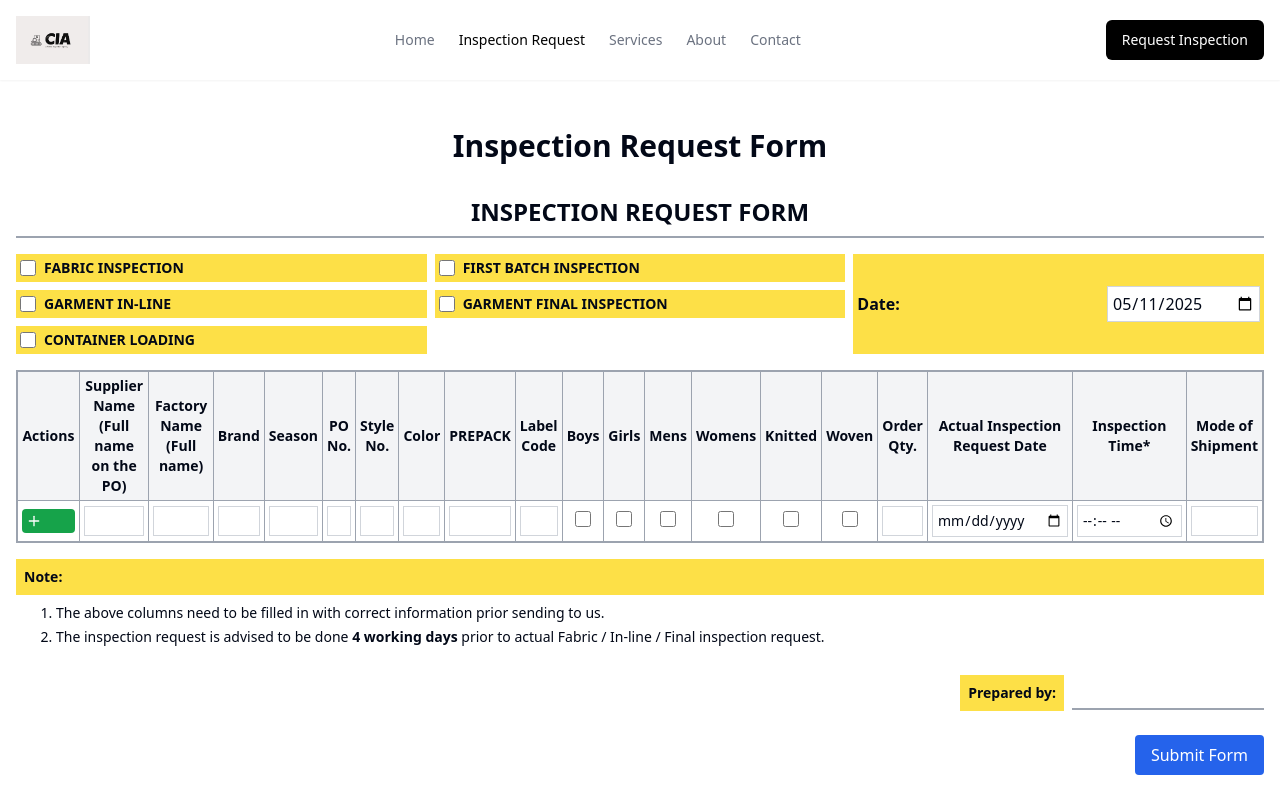
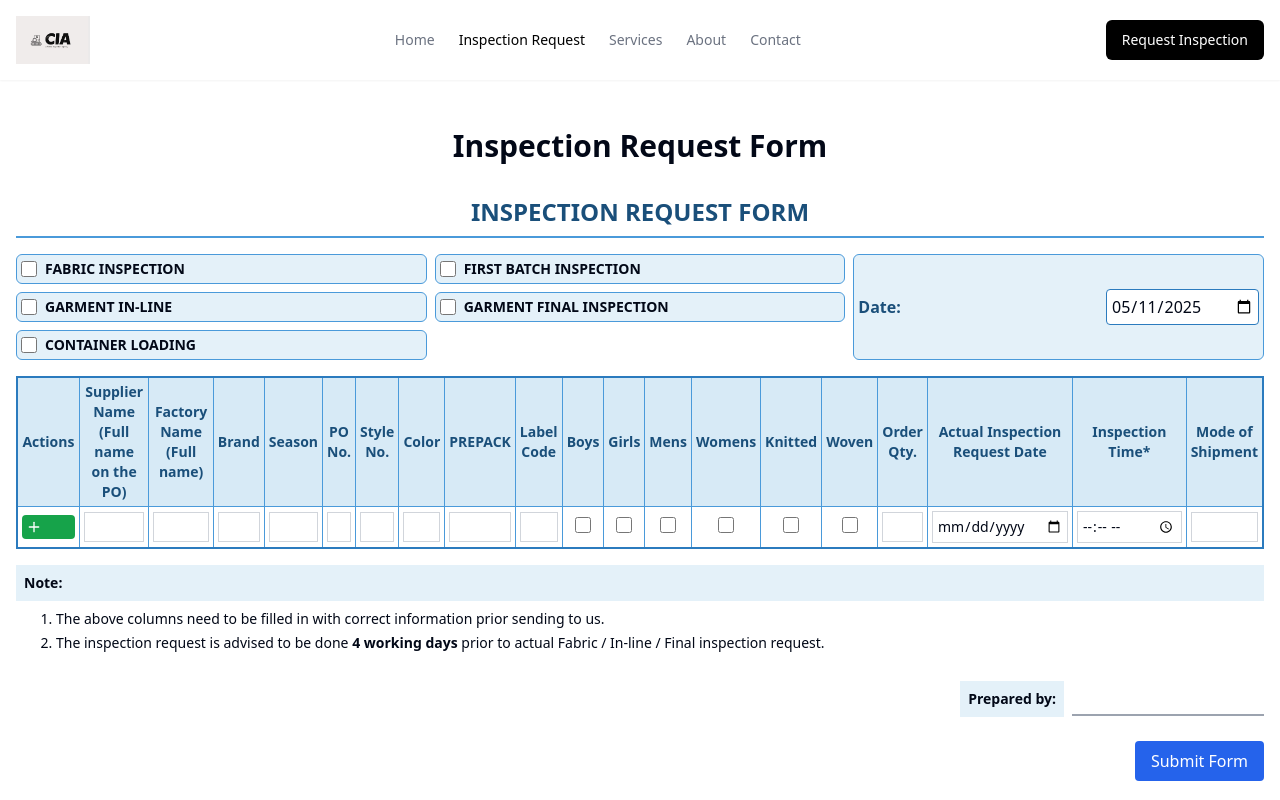
Before and after one commit to bharat284/inspo-request-form, a React (Vite) app: page / in a window 1280 px wide. Both pictures are taken after a click on the button "Inspection Request". Shown: the top 800 px of the page. Built offline with nearby package versions, Linux system fonts and the light colour scheme.

Commit message:
Refactor: Use form specific colors
Use form specific colors in the application.

```diff
--- a/src/components/InspectionFormHeader.tsx
+++ b/src/components/InspectionFormHeader.tsx
@@ -22,13 +22,13 @@ export const InspectionFormHeader = ({
 }: InspectionFormHeaderProps) => {
   return (
     <div className="mb-4">
-      <h1 className="text-xl md:text-2xl font-bold text-center border-b-2 border-gray-400 pb-2 mb-4">
+      <h1 className="text-xl md:text-2xl font-bold text-center border-b-2 border-aileron-blue pb-2 mb-4 text-aileron-darkblue">
         INSPECTION REQUEST FORM
       </h1>
 
       <div className="grid grid-cols-1 md:grid-cols-3 gap-2 mb-4">
         <div className="col-span-1 md:col-span-2 grid grid-cols-1 md:grid-cols-2 gap-2">
-          <div className="highlight-bg p-1 flex items-center">
+          <div className="bg-aileron-lightblue/20 border border-aileron-blue p-1 flex items-center rounded-md">
             <InspectionTypeCheckbox
               id="fabricInspection"
               label="FABRIC INSPECTION"
@@ -37,7 +37,7 @@ export const InspectionFormHeader = ({
             />
           </div>
 
-          <div className="highlight-bg p-1 flex items-center">
+          <div className="bg-aileron-lightblue/20 border border-aileron-blue p-1 flex items-center rounded-md">
             <InspectionTypeCheckbox
               id="firstBatchInspection"
               label="FIRST BATCH INSPECTION"
@@ -46,7 +46,7 @@ export const InspectionFormHeader = ({
             />
           </div>
 
-          <div className="highlight-bg p-1 flex items-center">
+          <div className="bg-aileron-lightblue/20 border border-aileron-blue p-1 flex items-center rounded-md">
             <InspectionTypeCheckbox
               id="garmentInLine"
               label="GARMENT IN-LINE"
@@ -55,7 +55,7 @@ export const InspectionFormHeader = ({
             />
           </div>
 
-          <div className="highlight-bg p-1 flex items-center">
+          <div className="bg-aileron-lightblue/20 border border-aileron-blue p-1 flex items-center rounded-md">
             <InspectionTypeCheckbox
               id="garmentFinalInspection"
               label="GARMENT FINAL INSPECTION"
@@ -64,7 +64,7 @@ export const InspectionFormHeader = ({
             />
           </div>
 
-          <div className="highlight-bg p-1 flex items-center">
+          <div className="bg-aileron-lightblue/20 border border-aileron-blue p-1 flex items-center rounded-md">
             <InspectionTypeCheckbox
               id="containerLoading"
               label="CONTAINER LOADING"
@@ -74,14 +74,14 @@ export const InspectionFormHeader = ({
           </div>
         </div>
 
-        <div className="highlight-bg p-1 flex items-center justify-between">
-          <label htmlFor="date" className="font-semibold">Date:</label>
+        <div className="bg-aileron-lightblue/20 border border-aileron-blue p-1 flex items-center justify-between rounded-md">
+          <label htmlFor="date" className="font-semibold text-aileron-darkblue">Date:</label>
           <input
             type="date"
             id="date"
             value={date}
             onChange={(e) => onDateChange(e.target.value)}
-            className="border border-gray-300 p-1"
+            className="border border-aileron-mediumblue rounded p-1"
           />
         </div>
       </div>
--- a/src/index.css
+++ b/src/index.css
@@ -1,4 +1,3 @@
-
 @tailwind base;
 @tailwind components;
 @tailwind utilities;
@@ -52,8 +51,8 @@
     --sidebar-ring: 217.2 91.2% 59.8%;
 
     /* Form specific colors */
-    --form-highlight: 60 100% 50%;
-    --form-border: 0 0% 80%;
+    --form-highlight: 206 72% 68%;
+    --form-border: 207 75% 43%;
   }
 
   .dark {
@@ -94,8 +93,8 @@
     --sidebar-ring: 217.2 91.2% 59.8%;
 
     /* Form specific colors */
-    --form-highlight: 60 100% 50%;
-    --form-border: 0 0% 60%;
+    --form-highlight: 206 72% 68%;
+    --form-border: 207 75% 43%;
   }
 }
 
@@ -115,25 +114,25 @@
 }
 
 .highlight-bg {
-  @apply bg-yellow-300;
+  @apply bg-aileron-lightblue/20;
 }
 
 .form-table {
-  @apply w-full border-collapse border-2 border-gray-400;
+  @apply w-full border-collapse border-2 border-aileron-mediumblue;
 }
 
 .form-table th, .form-table td {
-  @apply border border-gray-400 p-1 text-sm;
+  @apply border border-aileron-blue p-1 text-sm;
 }
 
 .form-table th {
-  @apply font-semibold bg-gray-100;
+  @apply font-semibold bg-aileron-lightblue/30 text-aileron-darkblue;
 }
 
 .inspection-checkbox {
-  @apply mr-2 h-4 w-4;
+  @apply mr-2 h-4 w-4 accent-aileron-blue;
 }
 
 .small-checkbox {
-  @apply w-4 h-4 border border-gray-300 rounded;
+  @apply w-4 h-4 border border-aileron-blue rounded accent-aileron-blue;
 }
--- a/tailwind.config.ts
+++ b/tailwind.config.ts
@@ -61,7 +61,16 @@ export default {
 					'accent-foreground': 'hsl(var(--sidebar-accent-foreground))',
 					border: 'hsl(var(--sidebar-border))',
 					ring: 'hsl(var(--sidebar-ring))'
-				}
+				},
+				// Adding the Aileron color palette
+				aileron: {
+					lightblue: "#7ABBE2",
+					blue: "#4A9ADA",
+					mediumblue: "#2B7BBE",
+					darkblue: "#1A4F7A",
+					gray: "#403E43",
+					text: "#222222",
+				},
 			},
 			borderRadius: {
 				lg: 'var(--radius)',
```
